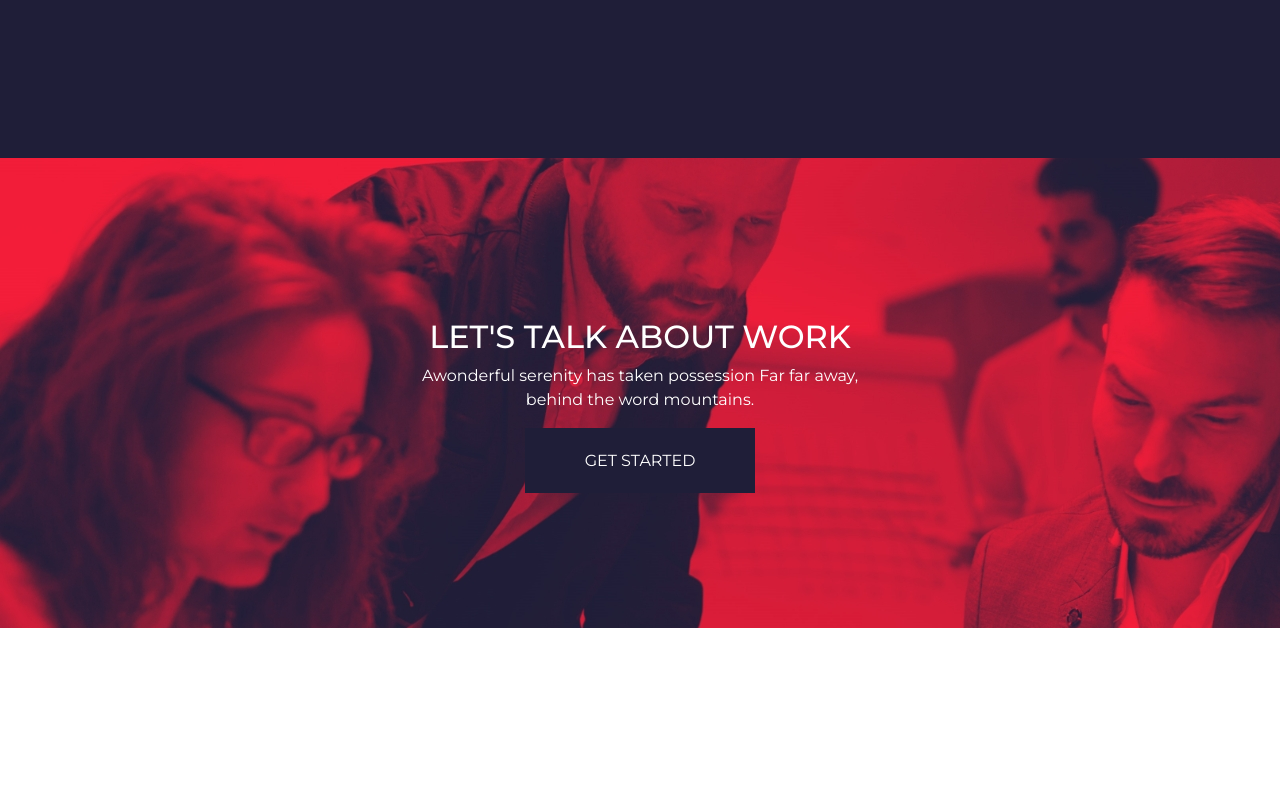
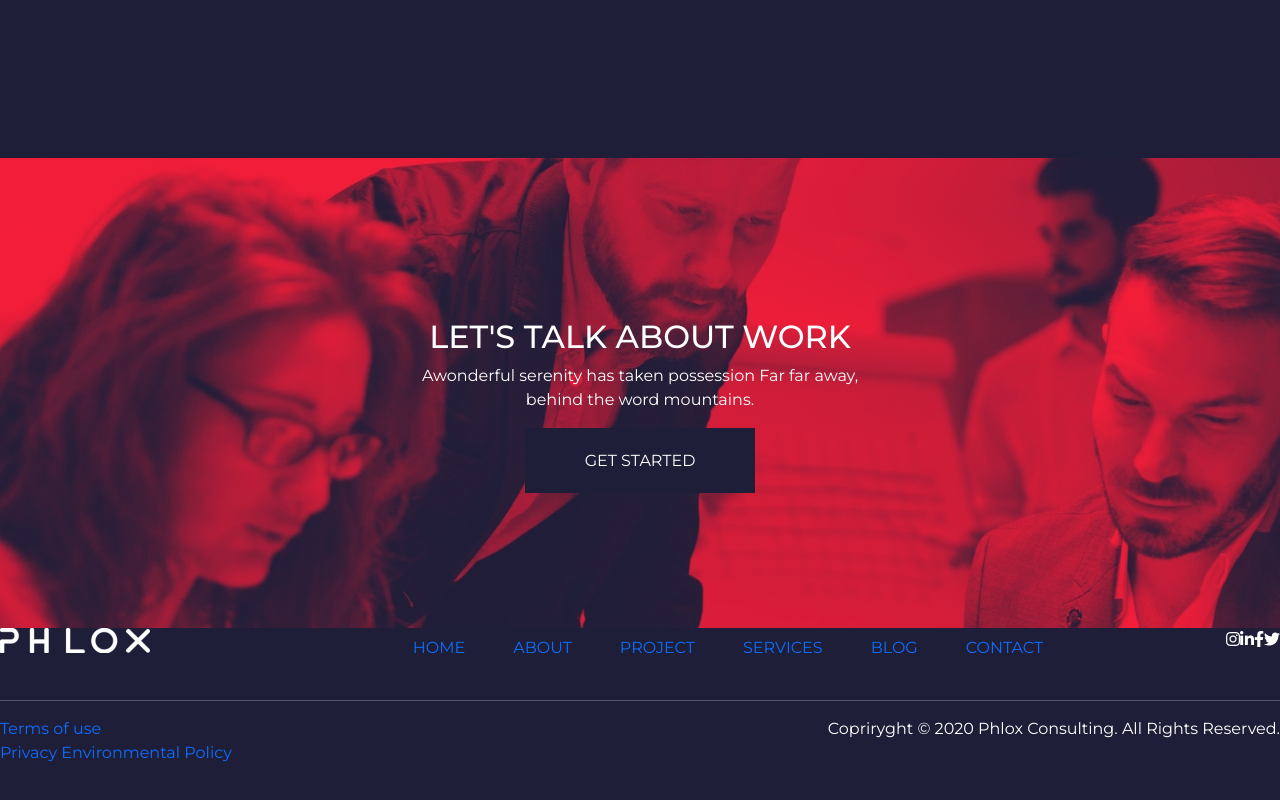
Before and after one commit to GiordanoRinaldi/proj-html-vuejs, a Vue app: page / in a window 1280 px wide. Shown: the part 5509-6309 px from the top of the page. Before the commit the page ends 6137 px from the top, so only its background shows below. Built offline with nearby package versions, Linux system fonts and the light colour scheme; a web font is replaced by a local one.

Commit message:
inizio footer

```diff
--- a/src/App.vue
+++ b/src/App.vue
@@ -18,20 +18,23 @@
     <main>
       <Main/>
     </main>
-
-
+    <footer>
+      <Footer/>
+    </footer>
   </div>
 </template>
 
 <script>
 import Header from "./components/Header.vue"
 import Main from "./components/Main.vue"
+import Footer from "./components/Footer.vue"
 
 export default {
   name: 'App',
   components: {
     Header,
     Main,
+    Footer,
   }
 }
 </script>
--- /dev/null
+++ b/src/components/Footer.vue
@@ -0,0 +1,78 @@
+<template>
+    <footer>
+        <div class="d-flex justify-content-between">
+            <div class="logo">
+                <img src="../assets\img\logotype-2-150x25.png" alt="">
+            </div>
+            <div class="navbar">
+                <ul class="d-flex">
+                    <li v-for="(name, index) in navbar" :key="index" class="d-inline-block ms-5"><a :href="name.href">{{name.name}}</a></li>
+                </ul>
+            </div>
+            <div class="social">
+                <i class="fab fa-instagram"></i>
+                <i class="fab fa-linkedin-in"></i>
+                <i class="fab fa-facebook-f"></i>
+                <i class="fab fa-twitter"></i>
+            </div>
+        </div>
+        <hr>
+        <div class="d-flex justify-content-between">
+            <div>
+                <a href="#">Terms of use</a>
+                <br>
+                <a href="#">Privacy Environmental Policy</a>
+            </div>
+            <div>
+                Copriryght &copy; 2020 Phlox Consulting. All Rights Reserved.
+            </div>
+        </div>
+    </footer>
+</template>
+
+<script>
+export default {
+    name: "Footer",
+    data(){
+        return{
+            navbar:[
+                {
+                    name: "HOME",
+                    href: "#"
+                },
+                {
+                    name: "ABOUT",
+                    href: "#"
+                },
+                {
+                    name: "PROJECT",
+                    href: "#"
+                },
+                {
+                    name: "SERVICES",
+                    href: "#"
+                },
+                {
+                    name: "BLOG",
+                    href: "#"
+                },
+                {
+                    name: "CONTACT",
+                    href: "#"
+                },
+            ]
+        }
+    }
+}
+</script>
+
+<style lang="scss" scoped>
+@import "../assets/style/common";
+footer{
+    height: 320px;
+    background-color: $principalBackground;
+
+
+}
+
+</style>
```
Also changed, not shown: src/assets/img/logotype-2-150x25.png (added).
